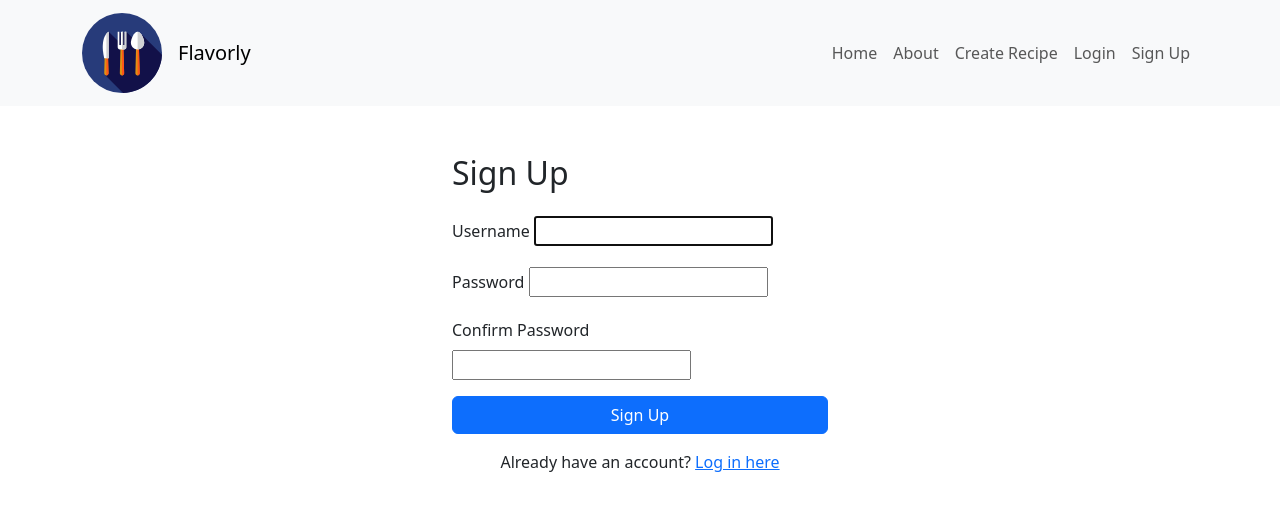
After one commit to Zebyrod/flavorly, a Django app: page /accounts/signup/ in a window 1280 px wide. The commit adds this page. Shown: the top 511 px of the page. Run offline with Django 5.2, Linux system fonts and the light colour scheme.

Commit message:
MVP and signin/up/out added

```diff
--- a/flavorly/settings.py
+++ b/flavorly/settings.py
@@ -128,3 +128,7 @@ STATIC_URL = 'static/'
 # https://docs.djangoproject.com/en/5.2/ref/settings/#default-auto-field
 
 DEFAULT_AUTO_FIELD = 'django.db.models.BigAutoField'
+
+# URLs for the users on signin and logout
+LOGIN_REDIRECT_URL = 'home'
+LOGOUT_REDIRECT_URL = '/'
--- a/main_app/templates/base.html
+++ b/main_app/templates/base.html
@@ -6,8 +6,12 @@
 		<meta http-equiv="X-UA-Compatible" content="IE=edge" />
 		<meta name="viewport" content="width=device-width, initial-scale=1.0" />
 		<!-- Bootstrap CSS CDN -->
-		<link href="https://cdn.jsdelivr.net/npm/bootstrap@5.3.0/dist/css/bootstrap.min.css" rel="stylesheet" integrity="sha384-9ndCyUaIbzAi2FUVXJi0CjmCapSmO7SnpJef0486qhLnuZ2cdeRhO02iuK6FUUVM" crossorigin="anonymous">
-
+		<link
+			href="https://cdn.jsdelivr.net/npm/bootstrap@5.3.0/dist/css/bootstrap.min.css"
+			rel="stylesheet"
+			integrity="sha384-9ndCyUaIbzAi2FUVXJi0CjmCapSmO7SnpJef0486qhLnuZ2cdeRhO02iuK6FUUVM"
+			crossorigin="anonymous"
+		/>
 
 		<title>Flavorly</title>
 		{% block head %} {% endblock %}
@@ -15,15 +19,32 @@
 	<body>
 		<header>
 			<nav class="navbar navbar-expand-lg navbar-light bg-light">
-  <div class="container">
-    <div class="navbar-brand">
-      <img src="{% static 'images/flavorly-logo.svg' %}" alt="Flavorly Logo" width="80" height="80" class="d-inline-block align-text-top me-3" />
-      Flavorly
+				<div class="container d-flex align-items-center">
+					<div class="navbar-brand d-flex align-items-center">
+						<img
+							src="{% static 'images/flavorly-logo.svg' %}"
+							alt="Flavorly Logo"
+							width="80"
+							height="80"
+							class="d-inline-block align-text-top me-3"
+						/>
+						Flavorly {% if user.is_authenticated %}
+						<span class="ms-3">Hello, {{ user.username }}!</span>
+						{% endif %}
 					</div>
-    <button class="navbar-toggler" type="button" data-bs-toggle="collapse" data-bs-target="#navbarNav"
-      aria-controls="navbarNav" aria-expanded="false" aria-label="Toggle navigation">
+
+					<button
+						class="navbar-toggler"
+						type="button"
+						data-bs-toggle="collapse"
+						data-bs-target="#navbarNav"
+						aria-controls="navbarNav"
+						aria-expanded="false"
+						aria-label="Toggle navigation"
+					>
 						<span class="navbar-toggler-icon"></span>
 					</button>
+
 					<div class="collapse navbar-collapse" id="navbarNav">
 						<ul class="navbar-nav ms-auto">
 							<li class="nav-item">
@@ -33,14 +54,39 @@
 								<a class="nav-link" href="/about">About</a>
 							</li>
 							<li class="nav-item">
-          <a class="nav-link" href="{% url 'recipe-create' %}">Create Recipe</a>
+								<a class="nav-link" href="{% url 'recipe-create' %}"
+									>Create Recipe</a
+								>
 							</li>
+
+							{% if user.is_authenticated %}
+							<li class="nav-item d-flex align-items-center">
+  <form method="POST" action="{% url 'logout' %}">
+    {% csrf_token %}
+    <button type="submit" class="btn btn-link nav-link p-0" style="color: inherit; text-decoration: none;">
+      Logout
+    </button>
+  </form>
+</li>
+							</li>
+							{% else %}
+							<li class="nav-item">
+								<a class="nav-link" href="{% url 'login' %}">Login</a>
+							</li>
+							<li class="nav-item">
+								<a class="nav-link" href="{% url 'signup' %}">Sign Up</a>
+							</li>
+							{% endif %}
 						</ul>
 					</div>
 				</div>
 			</nav>
 		</header>
 		<main>{% block content %} {% endblock %}</main>
-		<script src="https://cdn.jsdelivr.net/npm/bootstrap@5.3.0/dist/js/bootstrap.bundle.min.js" integrity="sha384-geWF76RCwLtnZ8qwWowPQNguL3RmwHVBC9FhGdlKrxdiJJigb/j/68SIy3Te4Bkz" crossorigin="anonymous"></script>
+		<script
+			src="https://cdn.jsdelivr.net/npm/bootstrap@5.3.0/dist/js/bootstrap.bundle.min.js"
+			integrity="sha384-geWF76RCwLtnZ8qwWowPQNguL3RmwHVBC9FhGdlKrxdiJJigb/j/68SIy3Te4Bkz"
+			crossorigin="anonymous"
+		></script>
 	</body>
 </html>
--- a/main_app/templates/recipes/index.html
+++ b/main_app/templates/recipes/index.html
@@ -27,7 +27,11 @@
         </div>
       </div>
     {% empty %}
-      <p class="text-center fs-4 mt-5">No recipes found. Why not <a href="{% url 'recipe-create' %}">create one</a>?</p>
+      <div class="w-100 d-flex justify-content-center mt-5">
+  <p class="fs-4 text-center">
+    No recipes found. Why not <a href="{% url 'recipe-create' %}">create one</a>?
+  </p>
+</div>
     {% endfor %}
   </div>
 </section>
--- a/main_app/templates/recipes/recipe_confirm_delete.html
+++ b/main_app/templates/recipes/recipe_confirm_delete.html
@@ -4,12 +4,12 @@
 {% block content %}
 <section class="container my-5">
   <h1 class="mb-4">Delete Recipe</h1>
-  <p class="lead">Are you sure you want to delete the recipe <strong>{{ object.name }}</strong>?</p>
+  <p class="lead">Are you sure you want to delete the recipe <strong>{{ recipe.name }}</strong>?</p>
 
   <form method="POST" class="d-flex gap-3">
     {% csrf_token %}
     <button type="submit" class="btn btn-danger">Yes, delete</button>
-    <a href="{% url 'recipe-detail' recipe_id=object.pk %}" class="btn btn-secondary">Cancel</a>
+    <a href="{% url 'recipe-detail' recipe_id=recipe.id %}" class="btn btn-secondary">Cancel</a>
   </form>
 </section>
 {% endblock %}
--- /dev/null
+++ b/main_app/templates/registration/signup.html
@@ -0,0 +1,41 @@
+{% extends "base.html" %}
+
+{% block content %}
+<div class="container mt-5" style="max-width: 400px;">
+  <h2 class="mb-4">Sign Up</h2>
+  <form method="post" novalidate>
+    {% csrf_token %}
+    {{ form.non_field_errors }}
+
+    <div class="mb-3">
+      <label for="{{ form.username.id_for_label }}" class="form-label">Username</label>
+      {{ form.username }}
+      {% for error in form.username.errors %}
+        <div class="text-danger small">{{ error }}</div>
+      {% endfor %}
+    </div>
+
+    <div class="mb-3">
+      <label for="{{ form.password1.id_for_label }}" class="form-label">Password</label>
+      {{ form.password1 }}
+      {% for error in form.password1.errors %}
+        <div class="text-danger small">{{ error }}</div>
+      {% endfor %}
+    </div>
+
+    <div class="mb-3">
+      <label for="{{ form.password2.id_for_label }}" class="form-label">Confirm Password</label>
+      {{ form.password2 }}
+      {% for error in form.password2.errors %}
+        <div class="text-danger small">{{ error }}</div>
+      {% endfor %}
+    </div>
+
+    <button type="submit" class="btn btn-primary w-100">Sign Up</button>
+  </form>
+  <p class="mt-3 text-center">
+    Already have an account?
+    <a href="{% url 'login' %}">Log in here</a>
+  </p>
+</div>
+{% endblock %}
--- a/main_app/urls.py
+++ b/main_app/urls.py
@@ -1,4 +1,4 @@
-from django.urls import path
+from django.urls import path, include
 from . import views
 
 urlpatterns = [
@@ -6,7 +6,6 @@ urlpatterns = [
     path('', views.home, name='home'),
     path('about/', views.about, name='about'),
 
-    # Recipe URLs
     # Recipe URLs
 path('recipes/', views.recipe_index, name='recipe-index'),
 path('recipes/create/', views.recipe_create, name='recipe-create'),
@@ -19,4 +18,7 @@ path('recipes/<int:recipe_id>/ingredients/', views.ingredient_list, name='ingred
 path('recipes/<int:recipe_id>/ingredients/add/', views.ingredient_create, name='ingredient-create'),
 path('recipes/<int:recipe_id>/ingredients/<int:ingredient_id>/delete/', views.ingredient_delete, name='ingredient-delete'),
 
+# Log In URLS
+path('accounts/', include('django.contrib.auth.urls')),
+path('accounts/signup/', views.signup, name='signup'),
 ]
--- a/main_app/views.py
+++ b/main_app/views.py
@@ -1,5 +1,7 @@
 from django.shortcuts import render, redirect
 from django.contrib.auth.decorators import login_required
+from django.contrib.auth import login
+from django.contrib.auth.forms import UserCreationForm
 from .models import Recipe, Ingredient
 from .forms import RecipeForm, IngredientForm
 
@@ -111,3 +113,14 @@ def ingredient_delete(request, recipe_id, ingredient_id):
         'ingredient': ingredient,
         'recipe': recipe
     })
+
+def signup(request):
+    if request.method == 'POST':
+        form = UserCreationForm(request.POST)
+        if form.is_valid():
+            user = form.save()
+            login(request, user)  # Log the user in immediately after signup
+            return redirect('home')
+    else:
+        form = UserCreationForm()
+    return render(request, 'registration/signup.html', {'form': form})
```
Also changed, not shown: main_app/templates/about.html (+16 -5 lines), main_app/templates/registration/login.html (added, +30 -0 lines). Lines whose indentation alone changed are shown as unchanged.
